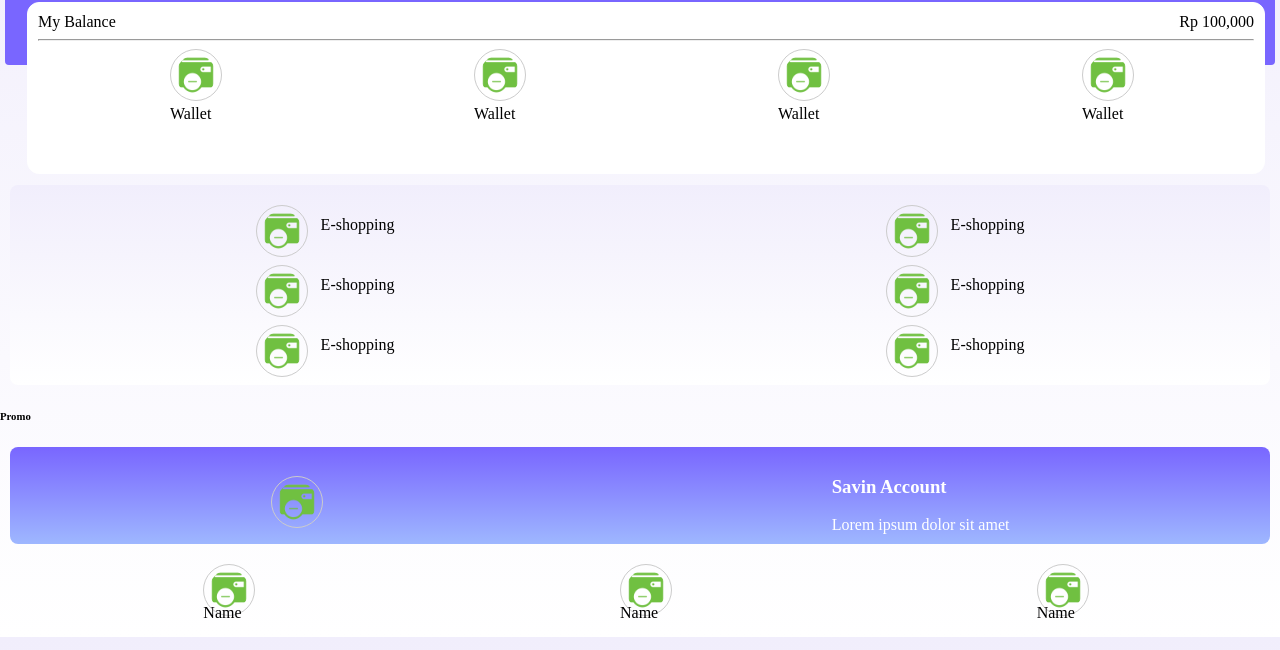
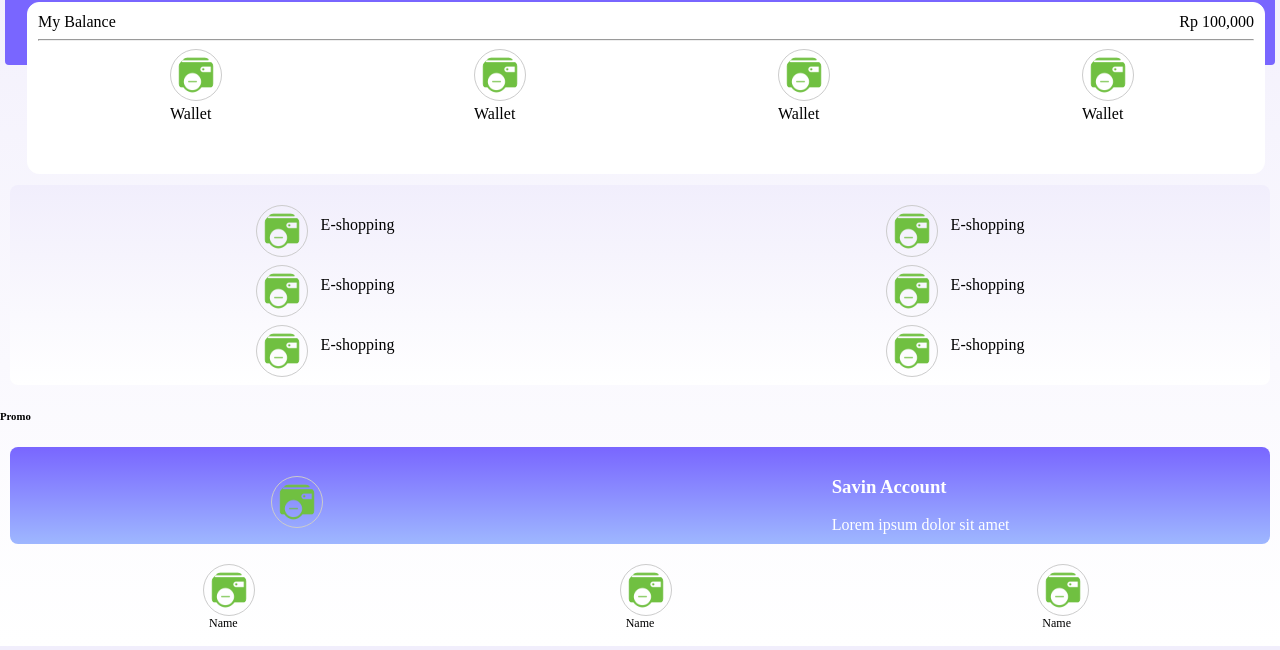
Before and after one commit to ojewaletope/axatest, a plain HTML site: page index.html in a window 1280 px wide. Shown: the part 150-800 px from the top of the page. Drawn offline with Linux system fonts and the light colour scheme.

Commit message:
edited the styles

```diff
--- a/index.html
+++ b/index.html
@@ -107,23 +107,23 @@
     </section>
     <footer>
       <div class="footer_content">
-        <div>
+        <div class="footer_content_details">
           <div class="footer_img_container">
             <img src="assets/wallet.png" alt="" class="floating_icon" />
           </div>
-          <span>Name</span>
+          <span class="footer_text">Name</span>
         </div>
-        <div>
+        <div class="footer_content_details">
           <div class="footer_img_container">
             <img src="assets/wallet.png" alt="" class="floating_icon" />
           </div>
-          <span>Name</span>
+          <span class="footer_text">Name</span>
         </div>
-        <div>
+        <div class="footer_content_details">
           <div class="footer_img_container">
             <img src="assets/wallet.png" alt="" class="floating_icon" />
           </div>
-          <span>Name</span>
+          <span class="footer_text">Name</span>
         </div>
       </div>
     </footer>
--- a/styles.css
+++ b/styles.css
@@ -131,6 +131,15 @@ footer {
   height: 40px;
   width: 40px;
 }
+.footer_content_details {
+  display: flex;
+  flex-direction: column;
+}
+.footer_text {
+  text-align: center;
+  font-size: 12px;
+  margin-top: 12px;
+}
 
 @media only screen and (min-width: 600px) {
   .floating {
```
